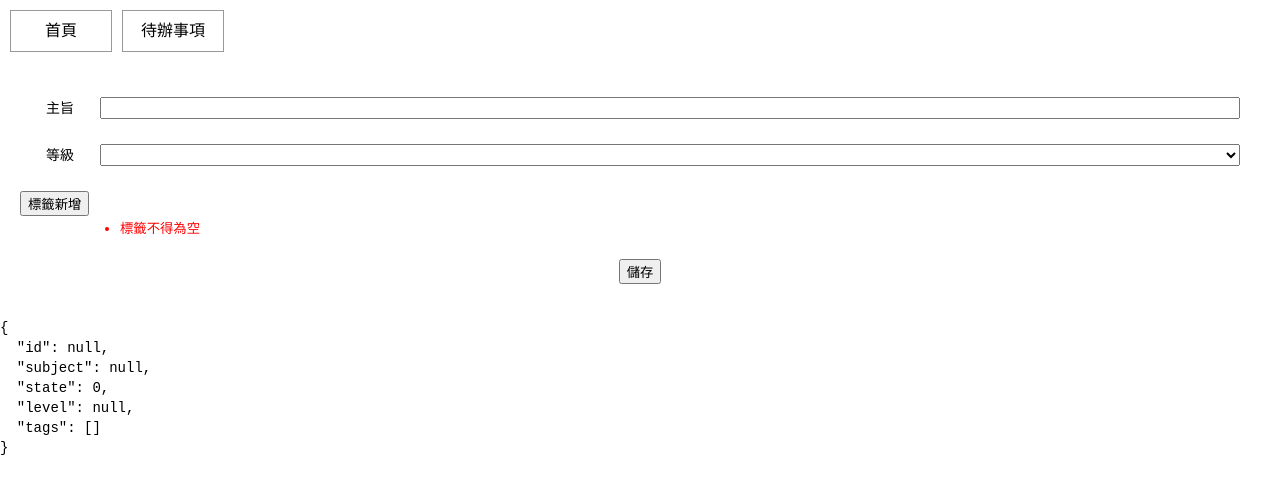
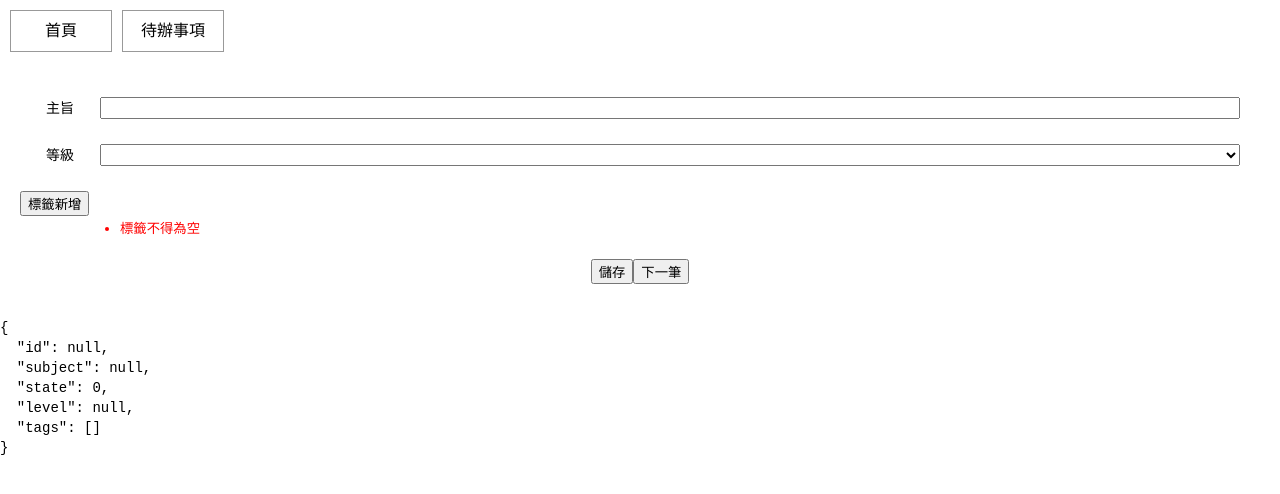
Before and after one commit to Oliver721003/angular-todo-project, an Angular app: page /task-form in a window 1280 px wide. Shown: the top 494 px of the page. Built offline with nearby package versions, Linux system fonts and the light colour scheme.

Commit message:
feat: router - snapshot 的議題

```diff
--- a/src/app/task/task-form/task-form.component.html
+++ b/src/app/task/task-form/task-form.component.html
@@ -38,6 +38,7 @@
   </ul>
   <div class="button">
     <button type="button" (click)="onSave()">儲存</button>
+    <button type="button" (click)="onNext()">下一筆</button>
   </div>
 </form>
 <pre>{{ form.value | json }}</pre>
--- a/src/app/task/task-form/task-form.component.ts
+++ b/src/app/task/task-form/task-form.component.ts
@@ -1,6 +1,6 @@
 import { Component, OnInit } from '@angular/core';
 import { FormArray, FormBuilder, FormControl, FormGroup, ValidationErrors, ValidatorFn, Validators } from '@angular/forms';
-import { ActivatedRoute } from '@angular/router';
+import { ActivatedRoute, Router } from '@angular/router';
 import { Observable, of } from 'rxjs';
 import { filter, map, switchMap, tap } from 'rxjs/operators';
 
@@ -14,6 +14,10 @@ import { TaskRemoteService } from '../services/task-remote.service';
 export class TaskFormComponent implements OnInit {
   form: FormGroup;
 
+  get id(): FormControl {
+    return this.form.get('id') as FormControl;
+  }
+
   get subject(): FormControl {
     return this.form.get('subject') as FormControl;
   }
@@ -26,7 +30,7 @@ export class TaskFormComponent implements OnInit {
     return this.form.get('tags') as FormArray;
   }
 
-  constructor(private fb: FormBuilder, private route: ActivatedRoute, private taskService: TaskRemoteService) {}
+  constructor(private fb: FormBuilder, private router: Router, private route: ActivatedRoute, private taskService: TaskRemoteService) {}
 
   ngOnInit(): void {
     this.form = this.fb.group({
@@ -77,6 +81,10 @@ export class TaskFormComponent implements OnInit {
     };
   }
 
+  onNext(): void {
+    this.router.navigate(['task-form', this.id.value + 1]);
+  }
+
   onSave(): void {
     this.taskService.add(this.form.value).subscribe(() => console.log('save'));
   }
```
